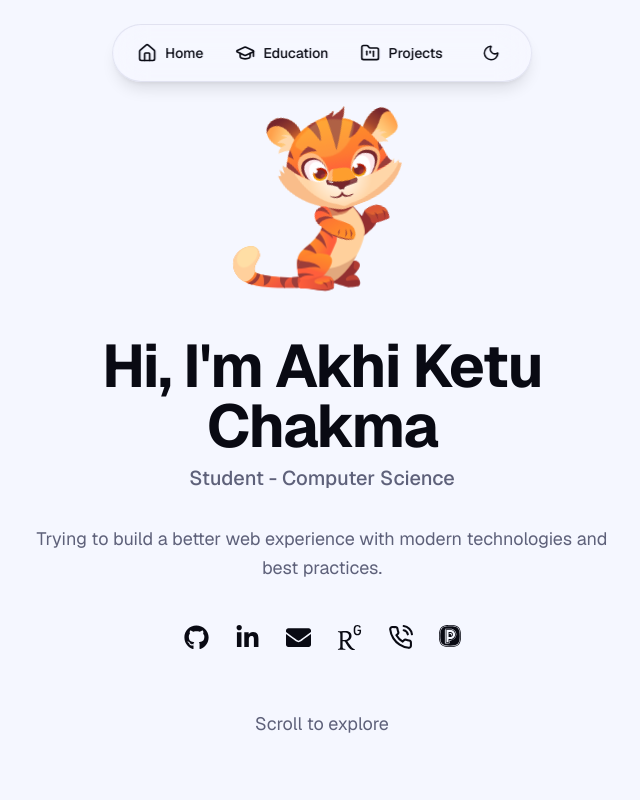
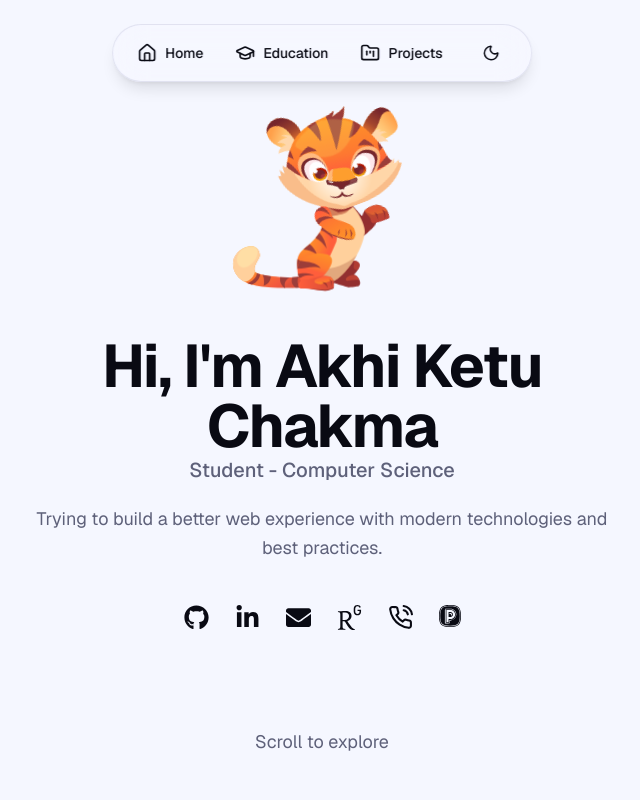
Before and after one commit to AkhiKetu/Personal-Portfolio, a Next.js app: page / in a window 1280 px wide. Shown: the top 800 px of the page, without its empty margins (318-958 px from the left). Built offline with nearby package versions, Linux system fonts and the light colour scheme.

Commit message:
fixing gaps

```diff
--- a/components/sections/Hero.tsx
+++ b/components/sections/Hero.tsx
@@ -49,7 +49,8 @@ export default function Hero() {
         </div>
 
         {/* Name and Title */}
-        <div className="space-y-2">
+        <div className="space-y-5">
+          <div>
           <h1
             aria-label={fullName}
             className="min-h-[1.2em] text-4xl font-bold tracking-tight md:text-5xl lg:text-6xl"
@@ -66,6 +67,8 @@ export default function Hero() {
           Trying to build a better web experience with modern technologies and
           best practices.
         </p>
+      </div>
+
 
         {/* Social Links */}
         <div className="flex justify-center gap-1.5">
@@ -150,7 +153,7 @@ export default function Hero() {
         </div>
 
         {/* Scroll Indicator */}
-        <div className="pt-8 animate-bounce">
+        <div className= "pt-20 animate-bounce" >
           <p className="text-lg text-muted-foreground">Scroll to explore</p>
         </div>
       </div>
```
